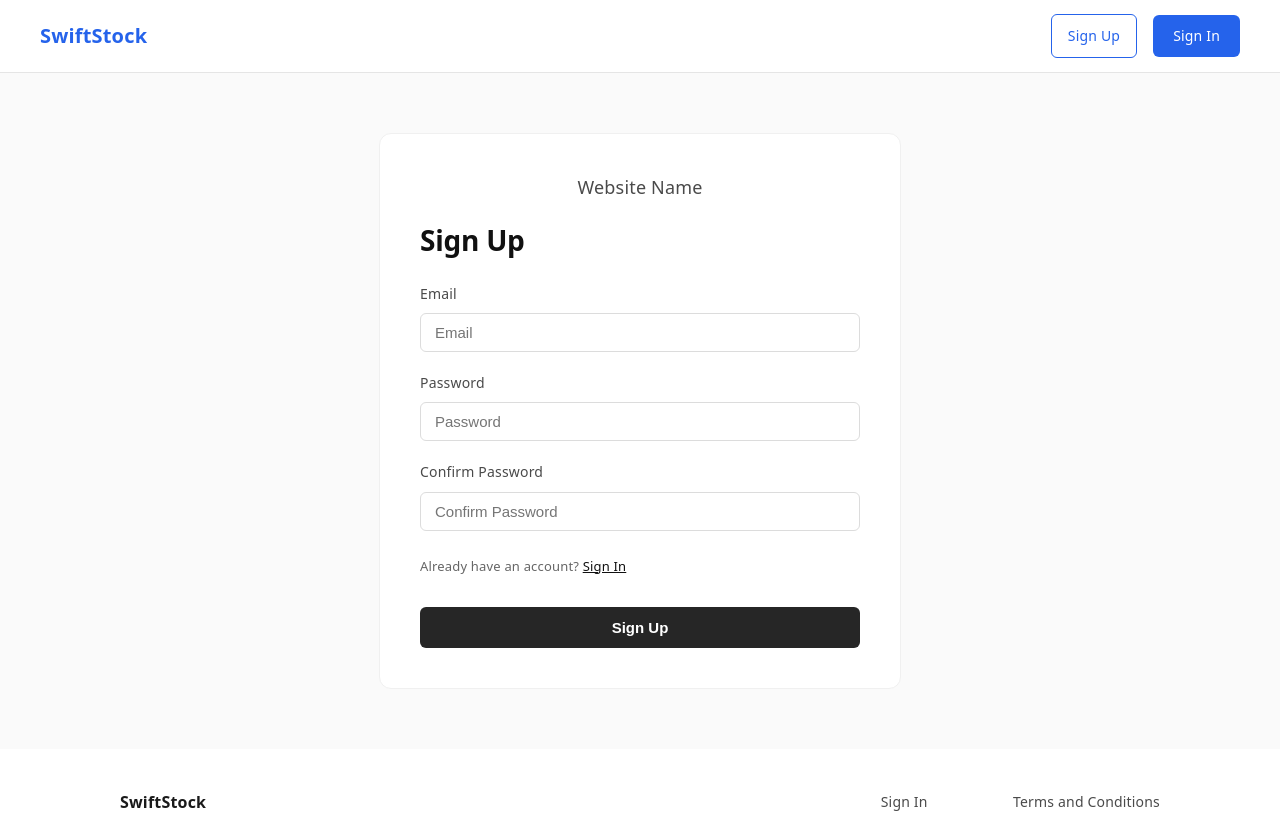
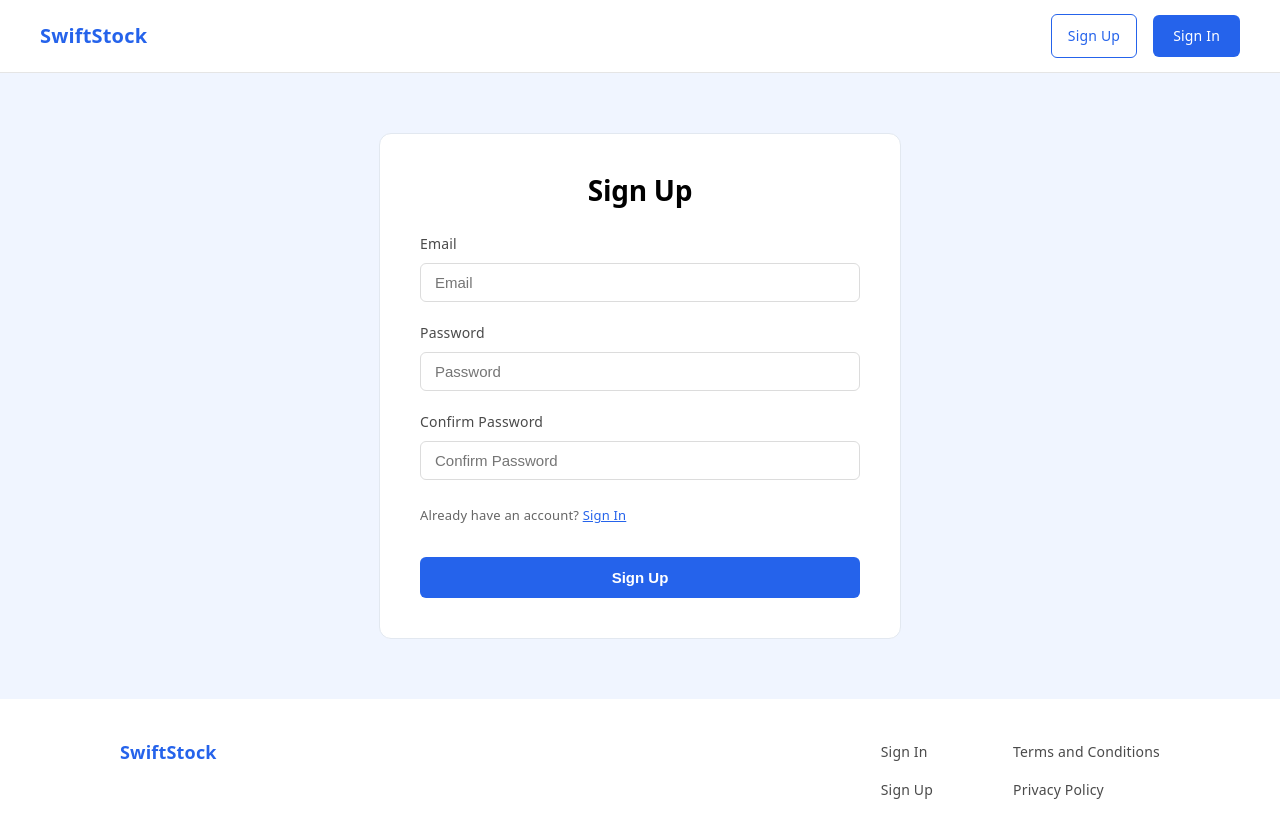
Before and after one commit to MichaelCM7/SwiftStocKE, a React app in the folder frontend/: page /SignUp in a window 1280 px wide. Shown: the top 813 px of the page. Built offline with nearby package versions, Linux system fonts and the light colour scheme; the HTML template or start-up script is replaced by a standard one.

Commit message:
sign up and sign in pages complete styling fix

```diff
--- a/frontend/src/components/Footer/Footer.css
+++ b/frontend/src/components/Footer/Footer.css
@@ -29,10 +29,11 @@
   color: #333333;
 }
 
-.footer-website-name {
-  font-weight: 700;
-  font-size: 16px;
-  color: #1a1a1a;
+.footer-brand .footer-website-name {
+  font-weight: bold;
+  font-size: 18px;
+  color: #2563eb;
+  text-align: left;
 }
 
 .footer-links-container {
--- a/frontend/src/components/Footer/Footer.jsx
+++ b/frontend/src/components/Footer/Footer.jsx
@@ -34,7 +34,7 @@ export function Footer({ isAuthorized }) {
         </div>
       </div>
       <div className="footer-bottom">
-        <p>©2026 SwiftStock. All Rights Reserved.</p>
+        <p>© 2026 SwiftStock. All Rights Reserved.</p>
       </div>
     </footer>
   )
--- a/frontend/src/components/Header/Header.css
+++ b/frontend/src/components/Header/Header.css
@@ -17,9 +17,9 @@
 }
 
 .header-logo-container .project-name {
-  font-weight: 600;
   font-size: 20px;
   color: #2563eb;
+  font-weight: bold;
 }
 
 .header-nav {
--- a/frontend/src/pages/Authentication/SignIn/SignIn.css
+++ b/frontend/src/pages/Authentication/SignIn/SignIn.css
@@ -1,5 +1,3 @@
-/* SignIn.css */
-
 .signin-page-container {
     position: absolute;
     top: 0;
@@ -12,71 +10,6 @@
     color: #1e293b;
     font-family: var(--sans);
     box-sizing: border-box;
-}
-
-/* Header Styles */
-.signin-header {
-    display: flex;
-    justify-content: space-between;
-    align-items: center;
-    padding: 16px 40px;
-    border-bottom: 1px solid #e2e8f0;
-    background-color: #ffffff;
-}
-
-.header-logo-container {
-    display: flex;
-    align-items: center;
-    gap: 10px;
-}
-
-.header-logo-icon {
-    width: 24px;
-    height: 24px;
-    color: #2563eb;
-}
-
-.project-name {
-    font-weight: 600;
-    font-size: 16px;
-    color: #1e293b;
-}
-
-.header-buttons {
-    display: flex;
-    align-items: center;
-    gap: 16px;
-}
-
-.btn-signup-link {
-    color: #2563eb;
-    text-decoration: none;
-    font-size: 14px;
-    font-weight: 500;
-    padding: 8px 16px;
-    border: 1px solid #dbeafe;
-    border-radius: 6px;
-    transition: all 0.2s ease;
-}
-
-.btn-signup-link:hover {
-    background-color: #eff6ff;
-    border-color: #bfdbfe;
-}
-
-.btn-signin-nav {
-    background-color: #2563eb;
-    color: #ffffff;
-    text-decoration: none;
-    font-size: 14px;
-    font-weight: 500;
-    padding: 8px 16px;
-    border-radius: 6px;
-    transition: background-color 0.2s ease;
-}
-
-.btn-signin-nav:hover {
-    background-color: #1d4ed8;
 }
 
 /* Main Content Styles */
@@ -98,26 +31,6 @@
     border: 1px solid #e2e8f0;
     display: flex;
     flex-direction: column;
-}
-
-.website-brand {
-    display: flex;
-    flex-direction: column;
-    align-items: center;
-    gap: 12px;
-    margin-bottom: 24px;
-}
-
-.website-logo-icon {
-    width: 48px;
-    height: 48px;
-    color: #2563eb;
-}
-
-.website-name {
-    font-size: 18px;
-    font-weight: 500;
-    color: #475569;
 }
 
 .signin-title {
@@ -144,7 +57,7 @@
 .input-group label {
     font-size: 14px;
     font-weight: 500;
-    color: #475569;
+    color: #64748b;
 }
 
 .password-label-row {
@@ -177,7 +90,7 @@
 
 .input-group input:focus {
     border-color: #2563eb;
-    box-shadow: 0 0 0 3px rgba(37, 99, 235, 0.1);
+    box-shadow: 0 0 0 3px rgba(37, 99, 235, 0.15);
 }
 
 .signup-redirect {
@@ -235,83 +148,8 @@
 
 .success-message {
     background-color: #eff6ff;
-    color: #1d4ed8;
+    color: #15803d;
     border: 1px solid #dbeafe;
-}
-
-/* Footer Styles */
-.signin-footer {
-    background-color: #1e3a8a;
-    color: #e0e7ff;
-    padding: 40px 40px 24px;
-    font-size: 14px;
-}
-
-.footer-top {
-    display: flex;
-    justify-content: space-between;
-    align-items: flex-start;
-    flex-wrap: wrap;
-    gap: 40px;
-    max-width: 1040px;
-    margin: 0 auto;
-    padding-bottom: 30px;
-}
-
-.footer-brand {
-    display: flex;
-    flex-direction: column;
-    align-items: flex-start;
-    gap: 10px;
-}
-
-.footer-logo-icon {
-    width: 44px;
-    height: 44px;
-    color: #93c5fd;
-}
-
-.footer-website-name {
-    font-weight: 700;
-    font-size: 16px;
-    color: #ffffff;
-}
-
-.footer-links-container {
-    display: flex;
-    gap: 80px;
-}
-
-.footer-links-column {
-    display: flex;
-    flex-direction: column;
-    gap: 12px;
-    text-align: left;
-}
-
-.footer-links-column a {
-    color: #c7d2fe;
-    text-decoration: none;
-    font-weight: 500;
-    transition: color 0.2s;
-}
-
-.footer-links-column a:hover {
-    color: #ffffff;
-}
-
-.footer-bottom {
-    border-top: 1px solid #3b5bb0;
-    padding-top: 20px;
-    text-align: center;
-    max-width: 1040px;
-    margin: 0 auto;
-}
-
-.footer-bottom p {
-    font-size: 12px;
-    color: #bfdbfe;
-    font-weight: 600;
 }
 
 /* Responsive adjustments */
--- a/frontend/src/pages/Authentication/SignUp/SignUp.css
+++ b/frontend/src/pages/Authentication/SignUp/SignUp.css
@@ -19,7 +19,7 @@
     justify-content: center;
     align-items: center;
     padding: 60px 20px;
-    background-color: #fafafa;
+    background-color: #f0f5ff;
 }
 
 .signup-form-card {
@@ -28,37 +28,17 @@
     background-color: #ffffff;
     padding: 40px;
     border-radius: 12px;
-    border: 1px solid #f0f0f0;
+    border: 1px solid #e2e8f0;
     display: flex;
     flex-direction: column;
-}
-
-.website-brand {
-    display: flex;
-    flex-direction: column;
-    align-items: center;
-    gap: 12px;
-    margin-bottom: 24px;
-}
-
-.website-logo-icon {
-    width: 48px;
-    height: 48px;
-    color: #333333;
-}
-
-.website-name {
-    font-size: 18px;
-    font-weight: 500;
-    color: #4a4a4a;
 }
 
 .signup-title {
     font-size: 28px;
     font-weight: 700;
-    color: #111111;
+    color: black;
     margin-bottom: 24px;
-    text-align: left;
+    text-align: center;
 }
 
 .signup-form {
@@ -77,7 +57,7 @@
 .input-group label {
     font-size: 14px;
     font-weight: 500;
-    color: #4a4a4a;
+    color: #64748b;
 }
 
 .input-group input {
@@ -92,8 +72,8 @@
 }
 
 .input-group input:focus {
-    border-color: #262626;
-    box-shadow: 0 0 0 3px rgba(38, 38, 38, 0.08);
+    border-color: #2563eb;
+    box-shadow: 0 0 0 3px rgba(37, 99, 235, 0.15);
 }
 
 .signin-redirect {
@@ -103,17 +83,17 @@
 }
 
 .signin-inline-link {
-    color: #111111;
+    color: #2563eb;
     text-decoration: underline;
     font-weight: 500;
 }
 
 .signin-inline-link:hover {
-    color: #404040;
+    color: #1d4ed8;
 }
 
 .btn-signup-submit {
-    background-color: #262626;
+    background-color: #2563eb;
     color: #ffffff;
     padding: 12px;
     font-size: 15px;
@@ -127,11 +107,11 @@
 }
 
 .btn-signup-submit:hover {
-    background-color: #404040;
+    background-color: #1d4ed8;
 }
 
 .btn-signup-submit:disabled {
-    background-color: #a3a3a3;
+    background-color: #93c5fd;
     cursor: not-allowed;
 }
 
@@ -153,81 +133,6 @@
     background-color: #f0fdf4;
     color: #15803d;
     border: 1px solid #dcfce7;
-}
-
-/* Footer Styles */
-.signup-footer {
-    background-color: #e5e5e5;
-    color: #4a4a4a;
-    padding: 40px 40px 24px;
-    font-size: 14px;
-}
-
-.footer-top {
-    display: flex;
-    justify-content: space-between;
-    align-items: flex-start;
-    flex-wrap: wrap;
-    gap: 40px;
-    max-width: 1040px;
-    margin: 0 auto;
-    padding-bottom: 30px;
-}
-
-.footer-brand {
-    display: flex;
-    flex-direction: column;
-    align-items: flex-start;
-    gap: 10px;
-}
-
-.footer-logo-icon {
-    width: 44px;
-    height: 44px;
-    color: #333333;
-}
-
-.footer-website-name {
-    font-weight: 700;
-    font-size: 16px;
-    color: #1a1a1a;
-}
-
-.footer-links-container {
-    display: flex;
-    gap: 80px;
-}
-
-.footer-links-column {
-    display: flex;
-    flex-direction: column;
-    gap: 12px;
-    text-align: left;
-}
-
-.footer-links-column a {
-    color: #4a4a4a;
-    text-decoration: none;
-    font-weight: 500;
-    transition: color 0.2s;
-}
-
-.footer-links-column a:hover {
-    color: #1a1a1a;
-}
-
-.footer-bottom {
-    border-top: 1px solid #d1d1d1;
-    padding-top: 20px;
-    text-align: center;
-    max-width: 1040px;
-    margin: 0 auto;
-}
-
-.footer-bottom p {
-    font-size: 12px;
-    color: #666666;
-    font-weight: 600;
 }
 
 /* Responsive adjustments */
--- a/frontend/src/pages/Authentication/SignUp/SignUp.jsx
+++ b/frontend/src/pages/Authentication/SignUp/SignUp.jsx
@@ -61,10 +61,6 @@ export function SignUp({ isAuthorized, setIsAuthorized, purpose, setPurpose }) {
       {/* Main Content */}
       <main className="signup-main-content">
         <div className="signup-form-card">
-          <div className="website-brand">
-            {/* <ImageIcon className="website-logo-icon" /> */}
-            <span className="website-name">Website Name</span>
-          </div>
 
           <h2 className="signup-title">Sign Up</h2>
 
```
